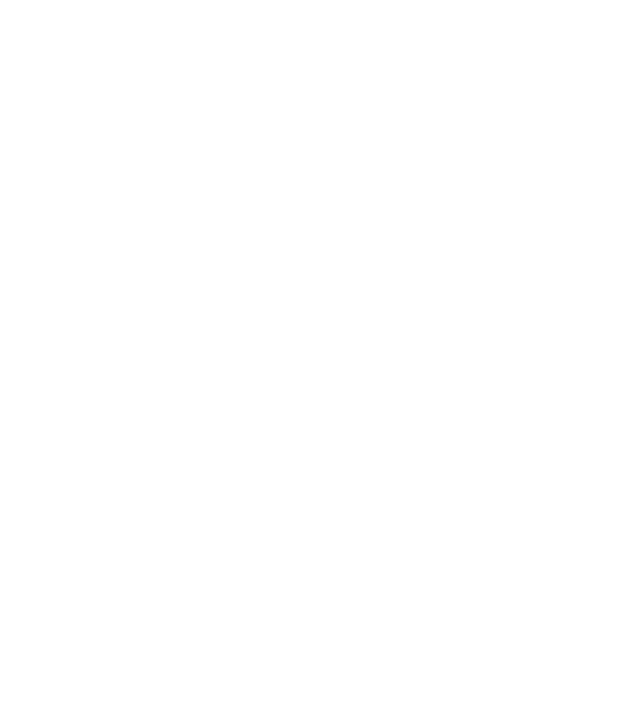
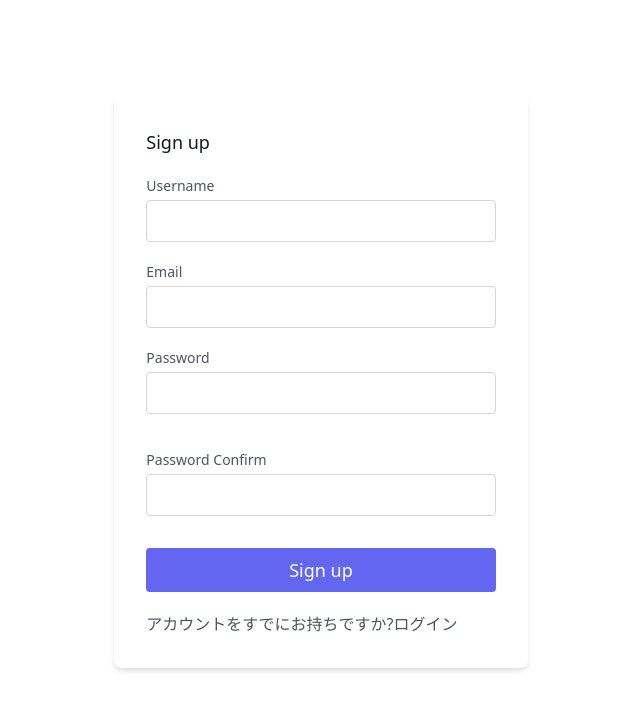
Before and after one commit to takashi145/breeze-api-vue, a Vue app: page /register in a window 1280 px wide. Before the commit this address had no page. Shown: the top 710 px of the page, without its empty margins (319-959 px from the left). Built offline with nearby package versions, Linux system fonts and the light colour scheme.

Commit message:
add register page

```diff
--- a/src/router/index.js
+++ b/src/router/index.js
@@ -1,6 +1,7 @@
 import { createRouter, createWebHistory } from 'vue-router'
 import Home from '../views/Home.vue'
 import Login from '../views/auth/Login.vue'
+import Register from '../views/auth/Register.vue'
 
 const routes = [
   {
@@ -13,6 +14,11 @@
     name: 'login',
     component: Login
   },
+  {
+    path: '/register',
+    name: 'register',
+    component: Register
+  },
 ]
 
 const router = createRouter({
--- a/src/views/auth/Login.vue
+++ b/src/views/auth/Login.vue
@@ -11,7 +11,7 @@
         <input type="password" id="password" v-model="form.password" class="w-full bg-white rounded border border-gray-300 focus:border-indigo-500 focus:ring-2 focus:ring-indigo-200 text-base outline-none text-gray-700 py-1 px-3 leading-8 transition-colors duration-200 ease-in-out">
       </div>
       <button type="submit" class="text-white bg-indigo-500 border-0 py-2 px-6 focus:outline-none hover:bg-indigo-600 rounded text-lg">Login</button>
-      <router-link to="#" class="mt-5 text-gray-600 hover:text-gray-800 hover:underline">新規登録</router-link>
+      <router-link to="/register" class="mt-5 text-gray-600 hover:text-gray-800 hover:underline">新規登録はこちら</router-link>
     </form>
   </div>
 </template>
--- /dev/null
+++ b/src/views/auth/Register.vue
@@ -0,0 +1,48 @@
+<template>
+  <div class="container px-5 py-24 mx-auto flex">
+    <form @submit.prevent="register" class="lg:w-1/3 md:w-2/3 bg-white rounded-lg p-8 flex flex-col mx-auto w-full mt-10 md:mt-0 relative z-10 shadow-md">
+      <h2 class="mb-4 text-gray-900 text-lg mb-1 font-medium title-font">Sign up</h2>
+      <div class="relative mb-4">
+        <label for="name" class="leading-7 text-sm text-gray-600">Username</label>
+        <input type="text" id="name" v-model="form.name" class="w-full bg-white rounded border border-gray-300 focus:border-indigo-500 focus:ring-2 focus:ring-indigo-200 text-base outline-none text-gray-700 py-1 px-3 leading-8 transition-colors duration-200 ease-in-out">
+      </div>
+      <div class="relative mb-4">
+        <label for="email" class="leading-7 text-sm text-gray-600">Email</label>
+        <input type="email" id="email" v-model="form.email" class="w-full bg-white rounded border border-gray-300 focus:border-indigo-500 focus:ring-2 focus:ring-indigo-200 text-base outline-none text-gray-700 py-1 px-3 leading-8 transition-colors duration-200 ease-in-out">
+      </div>
+      <div class="relative mb-8">
+        <label for="password" class="leading-7 text-sm text-gray-600">Password</label>
+        <input type="password" id="password" v-model="form.password" class="w-full bg-white rounded border border-gray-300 focus:border-indigo-500 focus:ring-2 focus:ring-indigo-200 text-base outline-none text-gray-700 py-1 px-3 leading-8 transition-colors duration-200 ease-in-out">
+      </div>
+      <div class="relative mb-8">
+        <label for="password_confirmation" class="leading-7 text-sm text-gray-600">Password Confirm</label>
+        <input type="password" id="password_confirmation" v-model="form.password_confirmation" class="w-full bg-white rounded border border-gray-300 focus:border-indigo-500 focus:ring-2 focus:ring-indigo-200 text-base outline-none text-gray-700 py-1 px-3 leading-8 transition-colors duration-200 ease-in-out">
+      </div>
+      <button type="submit" class="text-white bg-indigo-500 border-0 py-2 px-6 focus:outline-none hover:bg-indigo-600 rounded text-lg">Sign up</button>
+      <router-link to="/login" class="mt-5 text-gray-600 hover:text-gray-800 hover:underline">アカウントをすでにお持ちですか?ログイン</router-link>
+    </form>
+  </div>
+</template>
+
+<script setup>
+import { ref } from 'vue';
+import axios from 'axios';
+import { useRouter } from 'vue-router';
+
+const router = useRouter();
+
+const form = ref({
+  name: '',
+  email: '',
+  password: '',
+  password_confirmation: ''
+})
+
+const register = async() => {
+  await axios.get('sanctum/csrf-cookie')
+  await axios.post('/register', form.value)
+  .then(() => {
+    router.push('/')
+  })
+}
+</script>
```
